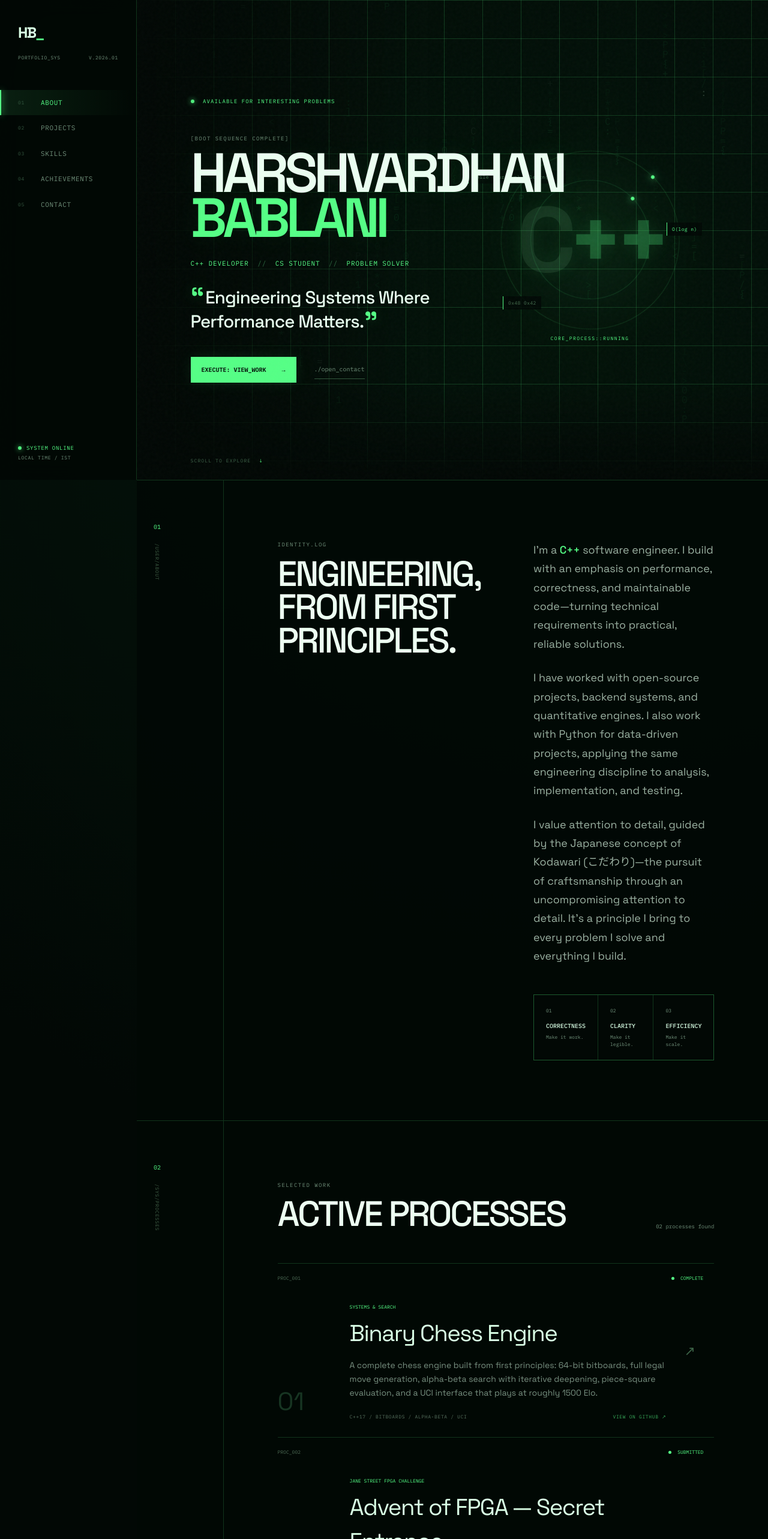
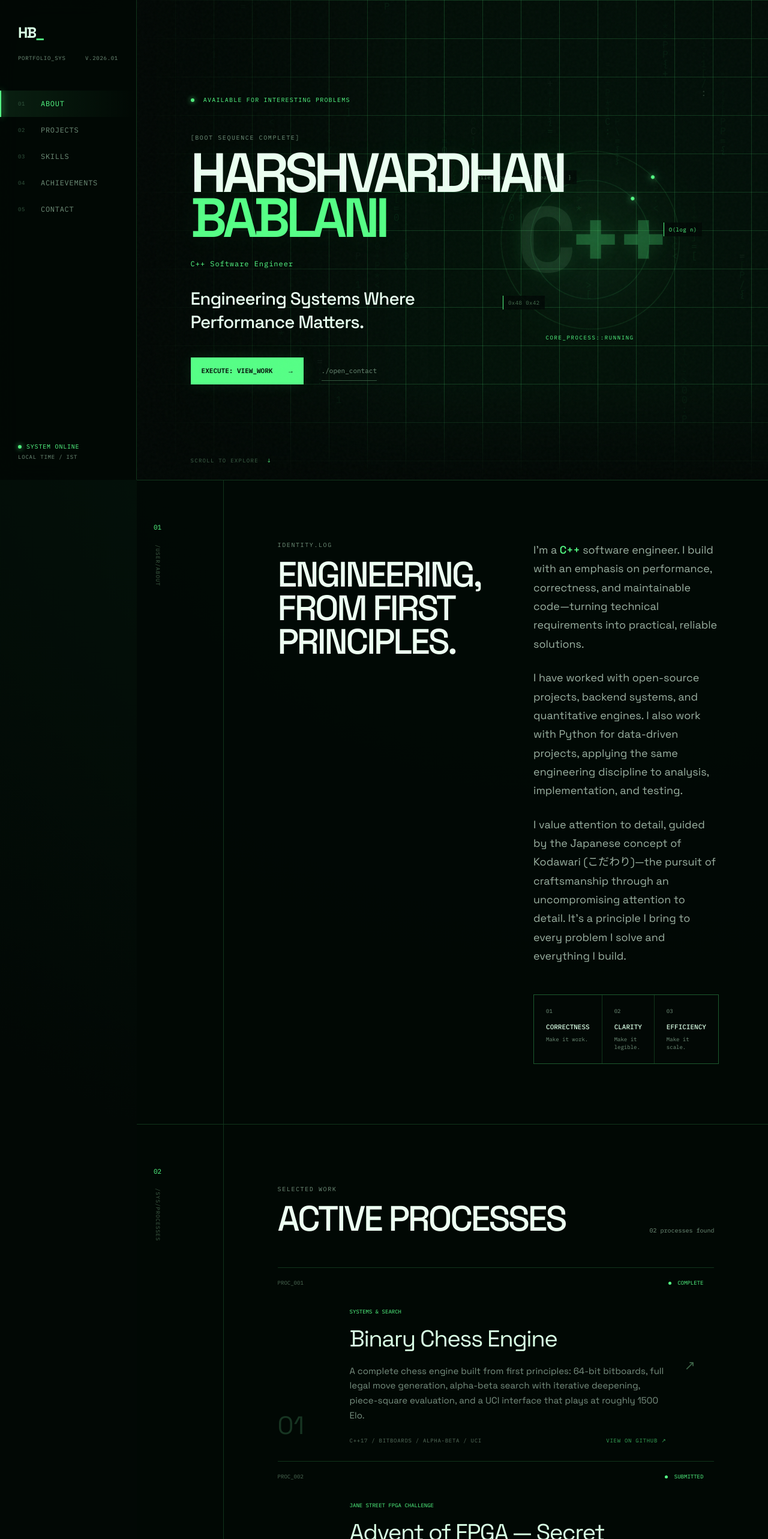
Before and after one commit to harshvardhan-bablani/portfolio, a React (Vite) app: page / in a window 1280 px wide. Shown: the top 2566 px of the page at 60% size. Built offline with nearby package versions, Linux system fonts and the light colour scheme; the HTML template or start-up script is replaced by a standard one.

Commit message:
Refine hero role, quote, achievement percentages, and text sizes

```diff
--- a/src/App.tsx
+++ b/src/App.tsx
@@ -173,7 +173,7 @@ function Terminal() {
       projects:
         "2 processes found: binary_chess_engine, advent_of_fpga. Scroll to /SYS/PROCESSES.",
       achievements:
-        "IMC Prosperity 4: #726/33,000 (top 2.2%) | Huawei ICPC Online Challenge 2026: #379/~34,000 (top 1.1%) | Codeforces peak: 1202",
+        "IMC Prosperity 4: #726/33,000 (top 2%) | Huawei ICPC Online Challenge 2026: #379/~34,000 (top 1%) | Codeforces peak: 1202",
       whoami: "visitor@harsh-os — curious operator with terminal access",
       matrix: "Wake up, operator. Hidden render mode unlocked.",
     }
@@ -400,15 +400,9 @@ export default function App() {
               <br />
               <ScrambleText>BABLANI</ScrambleText>
             </h1>
-            <p className="hero-role">
-              C++ DEVELOPER <span>//</span> CS STUDENT <span>//</span> PROBLEM
-              SOLVER
-            </p>
+            <p className="hero-role">C++ Software Engineer</p>
             <blockquote className="hero-quote">
-              <p>
-                <span aria-hidden="true">“</span>Engineering Systems Where
-                Performance Matters.<span aria-hidden="true">”</span>
-              </p>
+              <p>Engineering Systems Where Performance Matters.</p>
             </blockquote>
             <div className="hero-actions">
               <button
@@ -601,8 +595,8 @@ export default function App() {
                 <p>TRADING CHALLENGE</p>
                 <h3>IMC Prosperity 4</h3>
                 <div className="rank rank-percent">
-                  <span className="rank-top">TOP PERCENTILE</span>
-                  <strong>2.2%</strong>
+                  <span className="rank-top">GLOBAL PERCENTILE</span>
+                  <strong>TOP 2%</strong>
                 </div>
                 <p className="rank-detail">
                   <b>#726</b> / 33,000 PARTICIPANTS
@@ -616,8 +610,8 @@ export default function App() {
                 <p>ONLINE CHALLENGE BY HUAWEI</p>
                 <h3>ICPC Online Challenge 2026</h3>
                 <div className="rank rank-percent">
-                  <span className="rank-top">TOP PERCENTILE</span>
-                  <strong>1.1%</strong>
+                  <span className="rank-top">GLOBAL PERCENTILE</span>
+                  <strong>TOP 1%</strong>
                 </div>
                 <p className="rank-detail">
                   <b>#379</b> / ~34,000 PARTICIPANTS
--- a/src/index.css
+++ b/src/index.css
@@ -24,15 +24,15 @@
 .brand-button { color: var(--ink); font-family: var(--display); font-size: 25px; font-weight: 700; letter-spacing: -.08em; cursor: pointer; background: transparent; border: 0; }
 .brand-button span { color: var(--green); animation: blink 1.1s steps(1) infinite; }
 .desktop-brand { align-self: flex-start; margin: 36px 30px 8px; }
-.rail-meta { display: flex; justify-content: space-between; color: var(--muted); font-size: 8px; padding: 8px 30px 48px; letter-spacing: .08em; }
+.rail-meta { display: flex; justify-content: space-between; color: var(--muted); font-size: 9px; padding: 8px 30px 48px; letter-spacing: .08em; }
 .system-rail nav { display: flex; flex-direction: column; }
-.system-rail nav button { position: relative; display: grid; grid-template-columns: 30px 1fr; gap: 8px; padding: 13px 30px; border: 0; background: transparent; color: var(--muted); cursor: pointer; text-align: left; text-transform: uppercase; font-size: 11px; letter-spacing: .06em; transition: color .2s, background .2s; }
-.system-rail nav button span { font-size: 8px; color: #345940; padding-top: 2px; }
+.system-rail nav button { position: relative; display: grid; grid-template-columns: 30px 1fr; gap: 8px; padding: 13px 30px; border: 0; background: transparent; color: var(--muted); cursor: pointer; text-align: left; text-transform: uppercase; font-size: 12px; letter-spacing: .06em; transition: color .2s, background .2s; }
+.system-rail nav button span { font-size: 9px; color: #345940; padding-top: 2px; }
 .system-rail nav button::before { content: ''; position: absolute; inset: 0 auto 0 0; width: 2px; background: transparent; }
 .system-rail nav button:hover, .system-rail nav button.active { color: var(--green); background: linear-gradient(90deg, rgba(85,255,134,.1), transparent); }
 .system-rail nav button.active::before { background: var(--green); box-shadow: 0 0 12px var(--green); }
-.rail-status { margin: auto 30px 30px; color: var(--green); font-size: 9px; line-height: 1.8; letter-spacing: .08em; }
-.rail-status small { display: block; color: var(--muted); font-size: 8px; }
+.rail-status { margin: auto 30px 30px; color: var(--green); font-size: 10px; line-height: 1.8; letter-spacing: .08em; }
+.rail-status small { display: block; color: var(--muted); font-size: 9px; }
 .pulse, .status-dot { width: 6px; height: 6px; display: inline-block; border-radius: 50%; background: var(--green); box-shadow: 0 0 9px var(--green); margin-right: 8px; animation: pulse 1.8s infinite; }
 .mobile-header { display: none; }
 
@@ -41,21 +41,19 @@ main { position: relative; z-index: 1; padding-left: 228px; overflow: hidden; }
 .hero { min-height: 100svh; position: relative; display: grid; grid-template-columns: minmax(0,1.05fr) minmax(350px,.95fr); align-items: center; padding: 80px clamp(42px,7vw,112px); }
 .hero::after { content: ''; position: absolute; inset: 0; background: linear-gradient(90deg,var(--bg) 0%,transparent 45%,rgba(2,8,5,.1)), linear-gradient(0deg,var(--bg),transparent 20%); pointer-events: none; }
 .hero-copy { position: relative; z-index: 3; max-width: 760px; }
-.eyebrow { color: var(--green); font-size: 9px; letter-spacing: .12em; margin-bottom: 48px; }
-.boot-line, .kicker { color: var(--muted); font-size: 9px; letter-spacing: .16em; margin-bottom: 14px; }
+.eyebrow { color: var(--green); font-size: 10px; letter-spacing: .12em; margin-bottom: 48px; }
+.boot-line, .kicker { color: var(--muted); font-size: 10px; letter-spacing: .16em; margin-bottom: 14px; }
 h1, h2, h3 { font-family: var(--display); }
 h1 { font-size: clamp(53px,7.2vw,112px); font-weight: 600; letter-spacing: -.075em; line-height: .81; color: #ebfff1; text-shadow: 0 0 42px rgba(85,255,134,.08); }
 h1 > span { color: var(--green); }
-.hero-role { color: var(--green); font-size: 11px; letter-spacing: .08em; margin: 30px 0 18px; }
-.hero-role span { color: #2f6f43; margin: 0 7px; }
+.hero-role { color: var(--green); font-size: 12px; letter-spacing: .08em; margin: 30px 0 18px; }
 .hero-quote { max-width: 620px; margin-top: 30px; }
 .hero-quote p { font-family: var(--display); font-size: clamp(22px, 2.3vw, 32px); font-weight: 500; line-height: 1.35; letter-spacing: -.03em; color: #e8fff0; text-wrap: balance; }
-.hero-quote span { color: var(--green); font-size: 1.7em; line-height: 0; vertical-align: -.18em; margin-right: 2px; text-shadow: 0 0 24px rgba(85,255,134,.22); }
 .hero-actions { display: flex; align-items: center; gap: 30px; margin-top: 38px; }
-.primary-action { border: 1px solid var(--green); background: var(--green); color: var(--bg); padding: 13px 17px; font-size: 10px; font-weight: 600; cursor: pointer; box-shadow: 0 0 24px rgba(85,255,134,.1); transition: .2s; }
+.primary-action { border: 1px solid var(--green); background: var(--green); color: var(--bg); padding: 13px 17px; font-size: 11px; font-weight: 600; cursor: pointer; box-shadow: 0 0 24px rgba(85,255,134,.1); transition: .2s; }
 .primary-action:hover { background: transparent; color: var(--green); box-shadow: 0 0 30px rgba(85,255,134,.25); }
 .primary-action span { margin-left: 20px; }
-.text-action { border: 0; border-bottom: 1px solid #31563c; background: transparent; color: var(--muted); padding: 8px 0; font-size: 10px; cursor: pointer; transition: color .2s; }
+.text-action { border: 0; border-bottom: 1px solid #31563c; background: transparent; color: var(--muted); padding: 8px 0; font-size: 11px; cursor: pointer; transition: color .2s; }
 .text-action:hover { color: var(--green); }
 .hero-visual { position: relative; z-index: 2; aspect-ratio: 1; display: grid; place-items: center; }
 .hero-visual::before { content: ''; width: 55%; aspect-ratio: 1; position: absolute; border-radius: 50%; background: var(--green); opacity: .06; filter: blur(55px); }
@@ -65,16 +63,16 @@ h1 > span { color: var(--green); }
 .orbital::after { content: ''; position: absolute; top: 50%; left: -3px; width: 6px; height: 6px; background: var(--green); border-radius: 50%; box-shadow: 0 0 12px var(--green); }
 .orbit-one { width: 72%; height: 72%; }
 .orbit-two { width: 48%; height: 48%; animation-direction: reverse; animation-duration: 11s; }
-.code-fragment { position: absolute; color: #477151; font-size: 8px; letter-spacing: .05em; background: rgba(2,8,5,.8); padding: 5px 8px; border-left: 1px solid var(--green); }
+.code-fragment { position: absolute; color: #477151; font-size: 9px; letter-spacing: .05em; background: rgba(2,8,5,.8); padding: 5px 8px; border-left: 1px solid var(--green); }
 .fragment-one { top: 22%; left: 1%; } .fragment-two { right: 5%; top: 43%; color: var(--green); } .fragment-three { bottom: 22%; left: 15%; }
-.visual-caption { position: absolute; bottom: 9%; color: var(--green); font-size: 8px; letter-spacing: .18em; }
-.scroll-cue { position: absolute; z-index: 4; left: clamp(42px,7vw,112px); bottom: 26px; color: #3e6248; font-size: 8px; letter-spacing: .14em; }
+.visual-caption { position: absolute; bottom: 9%; color: var(--green); font-size: 9px; letter-spacing: .18em; }
+.scroll-cue { position: absolute; z-index: 4; left: clamp(42px,7vw,112px); bottom: 26px; color: #3e6248; font-size: 9px; letter-spacing: .14em; }
 .scroll-cue span { color: var(--green); padding-left: 8px; }
 
 .content-section { position: relative; display: grid; grid-template-columns: 145px 1fr; border-top: 1px solid var(--line); background: rgba(2,8,5,.88); scroll-margin-top: 20px; }
 .section-label { border-right: 1px solid var(--line); padding: 70px 28px; }
-.section-label span { display: block; color: var(--green); font-size: 10px; margin-bottom: 8px; }
-.section-label p { color: #416048; font-size: 8px; writing-mode: vertical-rl; letter-spacing: .1em; margin-top: 20px; }
+.section-label span { display: block; color: var(--green); font-size: 11px; margin-bottom: 8px; }
+.section-label p { color: #416048; font-size: 9px; writing-mode: vertical-rl; letter-spacing: .1em; margin-top: 20px; }
 .section-content { min-width: 0; padding: 100px clamp(36px,7vw,105px); }
 .about-grid { display: grid; grid-template-columns: .8fr 1.2fr; gap: clamp(40px,7vw,110px); }
 h2 { color: #edfff2; font-size: clamp(35px,4.6vw,70px); font-weight: 500; letter-spacing: -.055em; line-height: .95; }
@@ -83,27 +81,27 @@ h2 { color: #edfff2; font-size: clamp(35px,4.6vw,70px); font-weight: 500; letter
 .about-copy .jp { white-space: nowrap; }
 .principles { display: grid; grid-template-columns: repeat(3,1fr); gap: 1px; background: var(--line); border: 1px solid var(--line); margin-top: 48px; }
 .principles div { background: var(--bg); padding: 20px; }
-.principles span, .principles small { display: block; color: var(--muted); font-size: 8px; }
-.principles strong { display: block; color: var(--ink); font-size: 10px; padding: 12px 0 5px; }
+.principles span, .principles small { display: block; color: var(--muted); font-size: 9px; }
+.principles strong { display: block; color: var(--ink); font-size: 11px; padding: 12px 0 5px; }
 
 .section-heading { display: flex; justify-content: space-between; align-items: flex-end; gap: 30px; margin-bottom: 54px; }
-.section-heading > p { color: var(--muted); font-size: 9px; }
+.section-heading > p { color: var(--muted); font-size: 10px; }
 .project-list { border-top: 1px solid var(--line); }
 .project-card { position: relative; display: grid; grid-template-columns: 90px 1fr 50px; min-height: 260px; border-bottom: 1px solid var(--line); overflow: hidden; transition: background .3s; }
 .project-card::before { content: ''; position: absolute; inset: 0; background: linear-gradient(90deg,rgba(85,255,134,.09),transparent 70%); transform: translateX(-105%); transition: transform .5s ease; }
 .project-card:hover::before { transform: translateX(0); }
-.project-top { position: absolute; inset: 18px 0 auto; display: flex; justify-content: space-between; color: #4d6c55; font-size: 8px; }
+.project-top { position: absolute; inset: 18px 0 auto; display: flex; justify-content: space-between; color: #4d6c55; font-size: 9px; }
 .project-status { margin-right: 18px; color: var(--green); }
 .project-status i { display: inline-block; width: 5px; height: 5px; margin-right: 5px; border-radius: 50%; background: var(--green); }
 .project-number { align-self: end; font-family: var(--display); font-size: 42px; color: #173522; padding-bottom: 28px; }
 .project-body { position: relative; padding: 66px 30px 28px; }
-.project-body > p:first-child { color: var(--green); font-size: 8px; text-transform: uppercase; }
+.project-body > p:first-child { color: var(--green); font-size: 9px; text-transform: uppercase; }
 .project-body h3 { color: var(--ink); font-size: clamp(24px,3vw,40px); letter-spacing: -.04em; margin: 9px 0 13px; }
-.project-description { max-width: 680px; color: #789080; font-family: var(--display); font-size: 14px; line-height: 1.65; }
-.stack { color: #57715e; font-size: 8px; letter-spacing: .08em; margin-top: 22px; }
+.project-description { max-width: 680px; color: #789080; font-family: var(--display); font-size: 15px; line-height: 1.65; }
+.stack { color: #57715e; font-size: 9px; letter-spacing: .08em; margin-top: 22px; }
 .project-meta { display: flex; flex-wrap: wrap; justify-content: space-between; align-items: baseline; gap: 10px 16px; margin-top: 22px; }
 .project-meta .stack { margin-top: 0; }
-.project-open { color: var(--green); font-size: 8px; letter-spacing: .08em; white-space: nowrap; opacity: .65; transition: opacity .2s; }
+.project-open { color: var(--green); font-size: 9px; letter-spacing: .08em; white-space: nowrap; opacity: .65; transition: opacity .2s; }
 .project-card:hover .project-open { opacity: 1; }
 .project-hit { position: absolute; inset: 0; z-index: 5; }
 .project-hit:focus-visible { outline: none; }
@@ -114,61 +112,61 @@ h2 { color: #edfff2; font-size: clamp(35px,4.6vw,70px); font-weight: 500; letter
 .skills-layout { display: grid; grid-template-columns: .85fr 1.15fr; gap: clamp(45px,8vw,130px); align-items: center; }
 .skills-copy > p:last-child { color: #718679; font-family: var(--display); line-height: 1.7; max-width: 470px; margin-top: 28px; }
 .skill-terminal { border: 1px solid var(--line); background: rgba(1,10,5,.75); box-shadow: 0 20px 80px rgba(0,0,0,.3); }
-.skill-terminal-head { display: flex; justify-content: space-between; border-bottom: 1px solid var(--line); padding: 12px 16px; color: var(--muted); font-size: 8px; }
+.skill-terminal-head { display: flex; justify-content: space-between; border-bottom: 1px solid var(--line); padding: 12px 16px; color: var(--muted); font-size: 9px; }
 .skill-row { display: grid; grid-template-columns: 90px 1fr; border-bottom: 1px solid var(--line); min-height: 88px; }
 .skill-row:last-child { border-bottom: 0; }
-.skill-group { padding: 19px 14px; color: var(--green); font-size: 8px; border-right: 1px solid var(--line); }
+.skill-group { padding: 19px 14px; color: var(--green); font-size: 9px; border-right: 1px solid var(--line); }
 .skill-row > div { display: flex; flex-wrap: wrap; align-content: center; gap: 8px; padding: 14px; }
-.skill-row > div span { border: 1px solid #1d492a; padding: 7px 9px; color: #9bc4a6; font-size: 9px; transition: .2s; }
+.skill-row > div span { border: 1px solid #1d492a; padding: 7px 9px; color: #9bc4a6; font-size: 10px; transition: .2s; }
 .skill-row > div span:hover { border-color: var(--green); color: var(--green); }
 
 .achievement-grid { display: grid; grid-template-columns: 1fr 1fr; gap: 16px; }
 .achievement-grid article { position: relative; border: 1px solid var(--line); padding: clamp(25px,4vw,50px); background: linear-gradient(145deg,rgba(10,35,19,.5),rgba(2,8,5,.8)); }
-.achievement-code { position: absolute; top: 18px; right: 18px; color: #2a5335; font-size: 8px; }
-.achievement-grid article > p { color: var(--green); font-size: 8px; letter-spacing: .1em; }
+.achievement-code { position: absolute; top: 18px; right: 18px; color: #2a5335; font-size: 9px; }
+.achievement-grid article > p { color: var(--green); font-size: 9px; letter-spacing: .1em; }
 .achievement-grid h3 { font-size: clamp(20px,2.6vw,32px); margin: 14px 0 48px; font-weight: 500; }
 .rank { display: flex; align-items: baseline; gap: 12px; }
 .rank strong { font-family: var(--display); color: #f0fff4; font-size: clamp(60px,8vw,110px); line-height: .8; letter-spacing: -.08em; }
-.rank span { color: var(--muted); font-size: 11px; }
+.rank span { color: var(--muted); font-size: 12px; }
 .rank-line { height: 2px; background: #122c1a; margin: 28px 0 11px; }
 .rank-line i { display: block; height: 100%; background: var(--green); box-shadow: 0 0 8px var(--green); }
 .rank-percent { display: block; }
-.rank-percent .rank-top { display: block; color: var(--green); font-size: 8px; letter-spacing: .16em; margin-bottom: 8px; }
-.rank-percent strong { display: block; font-size: clamp(52px,6.2vw,92px); letter-spacing: -.07em; }
-.rank-detail { color: var(--muted); font-size: 10px; letter-spacing: .04em; margin-top: 16px; }
+.rank-percent .rank-top { display: block; color: var(--green); font-size: 9px; letter-spacing: .16em; margin-bottom: 8px; }
+.rank-percent strong { display: block; font-size: clamp(44px,5.6vw,82px); letter-spacing: -.07em; }
+.rank-detail { color: var(--muted); font-size: 11px; letter-spacing: .04em; margin-top: 16px; }
 .rank-detail b { color: var(--ink); font-weight: 500; }
-.achievement-grid small { color: var(--muted); font-size: 8px; }
+.achievement-grid small { color: var(--muted); font-size: 9px; }
 @media (min-width: 981px) {
   .achievement-grid .achievement-wide { grid-column: span 2; }
 }
 
 .terminal-section .section-content { padding-top: 80px; padding-bottom: 80px; }
 .terminal { max-width: 940px; margin: auto; border: 1px solid #225530; background: rgba(1,8,4,.95); box-shadow: 0 25px 90px rgba(0,0,0,.5),0 0 60px rgba(85,255,134,.04); }
-.terminal-bar { display: flex; justify-content: space-between; padding: 12px 15px; border-bottom: 1px solid var(--line); color: #67806d; font-size: 8px; }
+.terminal-bar { display: flex; justify-content: space-between; padding: 12px 15px; border-bottom: 1px solid var(--line); color: #67806d; font-size: 9px; }
 .terminal-lights { display: flex; gap: 6px; }
 .terminal-lights i { width: 6px; height: 6px; border-radius: 50%; background: #25452e; }
 .terminal-lights i:first-child { background: var(--green); }
-.terminal-output { min-height: 150px; max-height: 270px; overflow-y: auto; padding: 24px 24px 4px; color: #86a38d; font-size: 11px; line-height: 1.9; }
+.terminal-output { min-height: 150px; max-height: 270px; overflow-y: auto; padding: 24px 24px 4px; color: #86a38d; font-size: 12px; line-height: 1.9; }
 .terminal-output p { min-height: 21px; } .terminal-output .command-line { color: var(--green); }
-.terminal-input { display: flex; align-items: center; padding: 5px 24px 25px; color: var(--green); font-size: 11px; }
+.terminal-input { display: flex; align-items: center; padding: 5px 24px 25px; color: var(--green); font-size: 12px; }
 .terminal-input label { white-space: nowrap; }
 .terminal-input input { flex: 1; min-width: 0; border: 0; outline: 0; background: transparent; color: var(--ink); padding-left: 8px; caret-color: var(--green); }
 .block-cursor { width: 7px; height: 13px; background: var(--green); animation: blink 1s steps(1) infinite; }
-.easter-hint { color: #385442; font-size: 8px; text-align: center; margin-top: 16px; }
+.easter-hint { color: #385442; font-size: 9px; text-align: center; margin-top: 16px; }
 
 .contact-grid { display: grid; grid-template-columns: .85fr 1.15fr; gap: clamp(50px,8vw,140px); align-items: center; }
 .contact-grid > div:first-child > p:last-child { color: #7e9585; font-family: var(--display); line-height: 1.7; max-width: 500px; margin-top: 25px; }
 .contact-links { border-top: 1px solid var(--line); }
 .contact-link { display: grid; grid-template-columns: 40px 1fr 30px; align-items: center; min-height: 86px; color: var(--ink); text-decoration: none; border-bottom: 1px solid var(--line); transition: .2s; }
 a.contact-link:hover { background: rgba(85,255,134,.06); padding-left: 10px; }
-.contact-index { color: #3f5e47; font-size: 8px; }
+.contact-index { color: #3f5e47; font-size: 9px; }
 .contact-link strong, .contact-link small { display: block; }
-.contact-link strong { font-size: 11px; letter-spacing: .05em; }
-.contact-link small { color: var(--muted); font-size: 7px; margin-top: 6px; }
+.contact-link strong { font-size: 12px; letter-spacing: .05em; }
+.contact-link small { color: var(--muted); font-size: 9px; margin-top: 6px; }
 .contact-link b { color: var(--green); font-weight: 400; font-size: 18px; }
 .contact-link.is-unset { opacity: .7; cursor: help; }
-footer { display: flex; justify-content: space-between; padding: 25px 45px; border-top: 1px solid var(--line); color: #46604d; background: var(--bg); font-size: 8px; }
-footer button { border: 0; background: none; color: var(--green); cursor: pointer; font-size: 8px; }
+footer { display: flex; justify-content: space-between; padding: 25px 45px; border-top: 1px solid var(--line); color: #46604d; background: var(--bg); font-size: 9px; }
+footer button { border: 0; background: none; color: var(--green); cursor: pointer; font-size: 9px; }
 .particle-burst { position: fixed; z-index: 100; pointer-events: none; }
 .particle-burst i { --angle: calc(var(--i) * 45deg); position: absolute; width: 3px; height: 13px; background: var(--green); box-shadow: 0 0 7px var(--green); transform: rotate(var(--angle)) translateY(0); animation: burst .6s ease-out forwards; }
 .matrix-mode main { animation: chroma .22s steps(2) 2; }
@@ -184,8 +182,8 @@ footer button { border: 0; background: none; color: var(--green); cursor: pointe
   .system-rail.is-open { transform: translateX(0); }
   .desktop-brand, .rail-meta { display: none; }
   .mobile-header { position: fixed; inset: 0 0 auto; z-index: 40; height: 60px; display: grid; grid-template-columns: 55px 1fr 55px; align-items: center; padding: 0 18px; border-bottom: 1px solid var(--line); background: rgba(2,8,5,.92); backdrop-filter: blur(14px); }
-  .mobile-header > span { color: var(--muted); font-size: 8px; text-align: center; }
-  .menu-toggle { border: 0; background: transparent; color: var(--green); font-size: 8px; cursor: pointer; }
+  .mobile-header > span { color: var(--muted); font-size: 9px; text-align: center; }
+  .menu-toggle { border: 0; background: transparent; color: var(--green); font-size: 9px; cursor: pointer; }
   main { padding-left: 0; padding-top: 60px; }
   .hero { grid-template-columns: 1fr; min-height: calc(100svh - 60px); padding: 75px 7vw 80px; }
   .hero-visual { position: absolute; right: -10%; width: 55vw; opacity: .55; }
@@ -216,7 +214,8 @@ footer button { border: 0; background: none; color: var(--green); cursor: pointe
   .skill-row { grid-template-columns: 70px 1fr; }
   .achievement-grid article { padding-top: 48px; }
   .rank strong { font-size: 68px; }
-  .terminal-output { padding-left: 15px; padding-right: 15px; font-size: 9px; }
+  .rank-percent strong { font-size: clamp(42px,12vw,60px); }
+  .terminal-output { padding-left: 15px; padding-right: 15px; font-size: 10px; }
   .terminal-input { padding-left: 15px; padding-right: 15px; }
   footer { flex-direction: column; gap: 14px; align-items: flex-start; padding: 25px 6vw; }
 }
```
